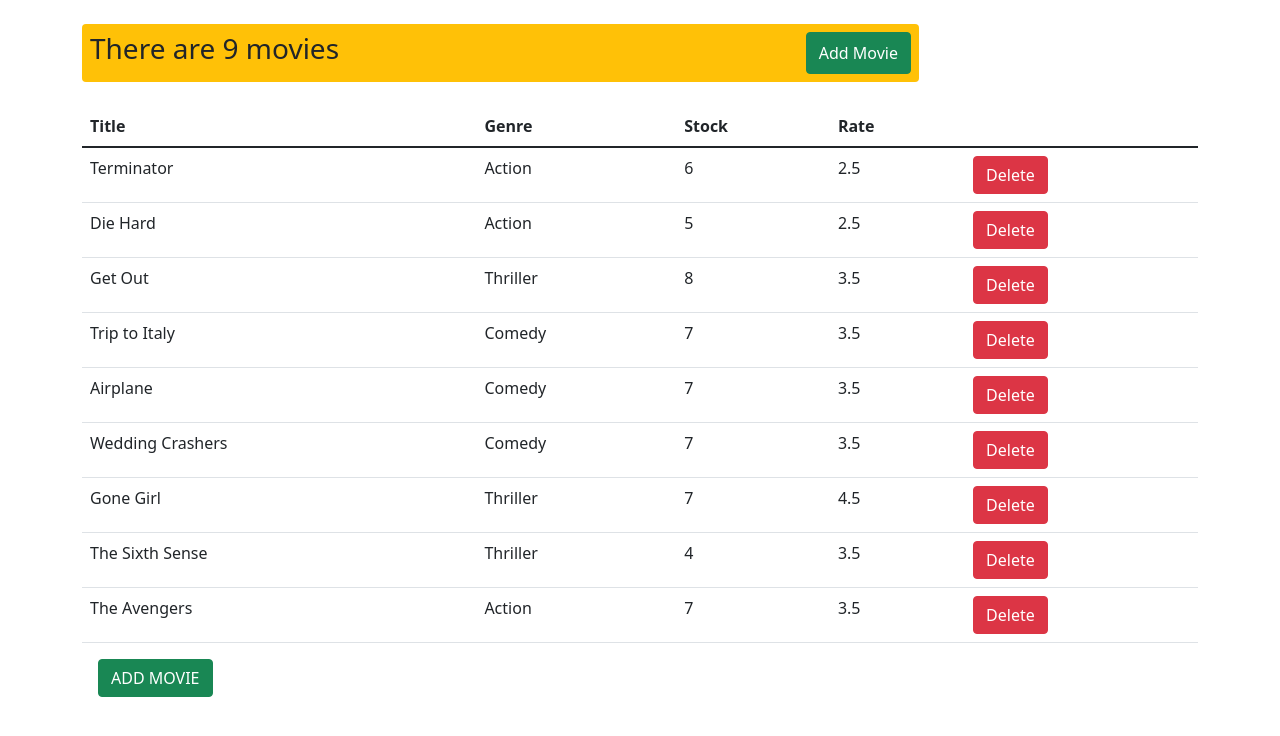
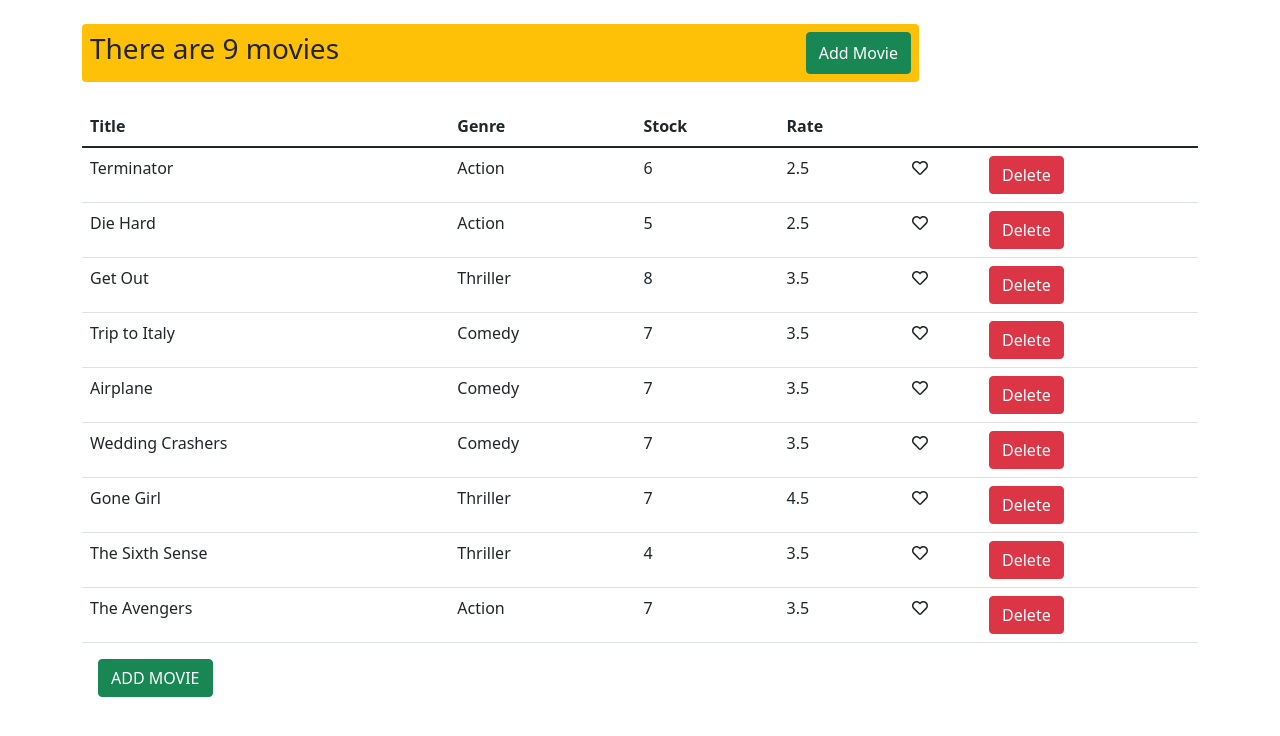
Before and after one commit to bahoz-ali/Vidly, a React (Create React App) app: page / in a window 1280 px wide. Shown: the top 736 px of the page. Built offline with nearby package versions, Linux system fonts and the light colour scheme.

Commit message:
the app is finished

```diff
--- a/package.json
+++ b/package.json
@@ -3,6 +3,11 @@
   "version": "0.1.0",
   "private": true,
   "dependencies": {
+    "@fortawesome/fontawesome-svg-core": "^1.2.36",
+    "@fortawesome/free-brands-svg-icons": "^5.15.4",
+    "@fortawesome/free-regular-svg-icons": "^5.15.4",
+    "@fortawesome/free-solid-svg-icons": "^5.15.4",
+    "@fortawesome/react-fontawesome": "^0.1.15",
     "@testing-library/jest-dom": "^5.14.1",
     "@testing-library/react": "^11.2.7",
     "@testing-library/user-event": "^12.8.3",
--- a/public/index.html
+++ b/public/index.html
@@ -9,35 +9,20 @@
       name="description"
       content="Web site created using create-react-app"
     />
+    <link
+      href="/your-path-to-fontawesome/css/fontawesome.css"
+      rel="stylesheet"
+    />
+    <link href="/your-path-to-fontawesome/css/brands.css" rel="stylesheet" />
+    <link href="/your-path-to-fontawesome/css/solid.css" rel="stylesheet" />
     <link rel="apple-touch-icon" href="%PUBLIC_URL%/logo192.png" />
-    <!--
-      manifest.json provides metadata used when your web app is installed on a
-      user's mobile device or desktop. See https://developers.google.com/web/fundamentals/web-app-manifest/
-    -->
+
     <link rel="manifest" href="%PUBLIC_URL%/manifest.json" />
-    <!--
-      Notice the use of %PUBLIC_URL% in the tags above.
-      It will be replaced with the URL of the `public` folder during the build.
-      Only files inside the `public` folder can be referenced from the HTML.
 
-      Unlike "/favicon.ico" or "favicon.ico", "%PUBLIC_URL%/favicon.ico" will
-      work correctly both with client-side routing and a non-root public URL.
-      Learn how to configure a non-root public URL by running `npm run build`.
-    -->
     <title>React App</title>
   </head>
   <body>
     <noscript>You need to enable JavaScript to run this app.</noscript>
     <div id="root"></div>
-    <!--
-      This HTML file is a template.
-      If you open it directly in the browser, you will see an empty page.
-
-      You can add webfonts, meta tags, or analytics to this file.
-      The build step will place the bundled scripts into the <body> tag.
-
-      To begin the development, run `npm start` or `yarn start`.
-      To create a production bundle, use `npm run build` or `yarn build`.
-    -->
   </body>
 </html>
--- a/src/App.js
+++ b/src/App.js
@@ -1,11 +1,10 @@
-import React, { Component } from 'react';
+import React, { Component } from "react";
 import Movies from "./components/movies";
-
 
 function App() {
   return (
     <main className="container">
-      <Movies/>
+      <Movies />
     </main>
   );
 }
--- /dev/null
+++ b/src/components/like.jsx
@@ -0,0 +1,24 @@
+import React from "react";
+import { FontAwesomeIcon } from "@fortawesome/react-fontawesome";
+import { faHeartBroken } from "@fortawesome/free-solid-svg-icons";
+import { faHeart } from "@fortawesome/free-regular-svg-icons";
+
+class Heart extends React.Component {
+  getHeartIcon(icon) {
+    return (
+      <FontAwesomeIcon
+        style={{ cursor: "pointer" }}
+        onClick={this.props.onClick}
+        icon={icon}
+      />
+    );
+  }
+
+  render() {
+    return !this.props.liked
+      ? this.getHeartIcon(faHeart)
+      : this.getHeartIcon(faHeartBroken);
+  }
+}
+
+export default Heart;
--- a/src/components/movies.jsx
+++ b/src/components/movies.jsx
@@ -2,6 +2,7 @@ import React, { Component } from "react";
 import { deleteMovie, getMovies, setMovie } from "../services/fakeMovieService";
 import PopUp from "./popUp";
 import { container } from "./styles";
+import Like from "./like";
 
 class Movies extends Component {
   state = {
@@ -40,10 +41,19 @@ class Movies extends Component {
       numberInStock: Math.floor(Math.random() * 10 + 1),
       dailyRentalRate: Math.floor(Math.random() * 10 + 1),
       publishDate: Date(),
+      liked: false,
     };
 
     setMovie(movie);
     this.setState({ movies: getMovies() });
+  };
+
+  handleLike = (movie) => {
+    const movies = [...this.state.movies];
+    const index = movies.indexOf(movie);
+    movies[index] = { ...movies[index] };
+    movies[index].liked = !movies[index].liked;
+    this.setState({ movies: movies });
   };
 
   render() {
@@ -84,6 +94,7 @@ class Movies extends Component {
               <th>Stock</th>
               <th>Rate</th>
               <th></th>
+              <th></th>
             </tr>
           </thead>
           <tbody>
@@ -93,6 +104,14 @@ class Movies extends Component {
                 <td>{movie.genre.name}</td>
                 <td>{movie.numberInStock}</td>
                 <td>{movie.dailyRentalRate}</td>
+                <td>
+                  <Like
+                    onClick={() => {
+                      this.handleLike(movie);
+                    }}
+                    liked={movie.liked}
+                  ></Like>
+                </td>
                 <td>
                   <button
                     onClick={() => this.handleDelete(movie)}
--- a/src/services/fakeMovieService.js
+++ b/src/services/fakeMovieService.js
@@ -8,6 +8,7 @@ const movies = [
     numberInStock: 6,
     dailyRentalRate: 2.5,
     publishDate: "2018-01-03T19:04:28.809Z",
+    liked: false,
   },
   {
     _id: "5b21ca3eeb7f6fbccd471816",
@@ -15,6 +16,7 @@ const movies = [
     genre: { _id: "5b21ca3eeb7f6fbccd471818", name: "Action" },
     numberInStock: 5,
     dailyRentalRate: 2.5,
+    liked: false,
   },
   {
     _id: "5b21ca3eeb7f6fbccd471817",
@@ -22,6 +24,7 @@ const movies = [
     genre: { _id: "5b21ca3eeb7f6fbccd471820", name: "Thriller" },
     numberInStock: 8,
     dailyRentalRate: 3.5,
+    liked: false,
   },
   {
     _id: "5b21ca3eeb7f6fbccd471819",
@@ -29,6 +32,7 @@ const movies = [
     genre: { _id: "5b21ca3eeb7f6fbccd471814", name: "Comedy" },
     numberInStock: 7,
     dailyRentalRate: 3.5,
+    liked: false,
   },
   {
     _id: "5b21ca3eeb7f6fbccd47181a",
@@ -36,6 +40,7 @@ const movies = [
     genre: { _id: "5b21ca3eeb7f6fbccd471814", name: "Comedy" },
     numberInStock: 7,
     dailyRentalRate: 3.5,
+    liked: false,
   },
   {
     _id: "5b21ca3eeb7f6fbccd47181b",
@@ -43,6 +48,7 @@ const movies = [
     genre: { _id: "5b21ca3eeb7f6fbccd471814", name: "Comedy" },
     numberInStock: 7,
     dailyRentalRate: 3.5,
+    liked: false,
   },
   {
     _id: "5b21ca3eeb7f6fbccd47181e",
@@ -50,6 +56,7 @@ const movies = [
     genre: { _id: "5b21ca3eeb7f6fbccd471820", name: "Thriller" },
     numberInStock: 7,
     dailyRentalRate: 4.5,
+    liked: false,
   },
   {
     _id: "5b21ca3eeb7f6fbccd47181f",
@@ -57,6 +64,7 @@ const movies = [
     genre: { _id: "5b21ca3eeb7f6fbccd471820", name: "Thriller" },
     numberInStock: 4,
     dailyRentalRate: 3.5,
+    liked: false,
   },
   {
     _id: "5b21ca3eeb7f6fbccd471821",
@@ -64,6 +72,7 @@ const movies = [
     genre: { _id: "5b21ca3eeb7f6fbccd471818", name: "Action" },
     numberInStock: 7,
     dailyRentalRate: 3.5,
+    liked: false,
   },
 ];
 
```
Also changed, not shown: 1 other file (tests, documents, lock files or other folders).
